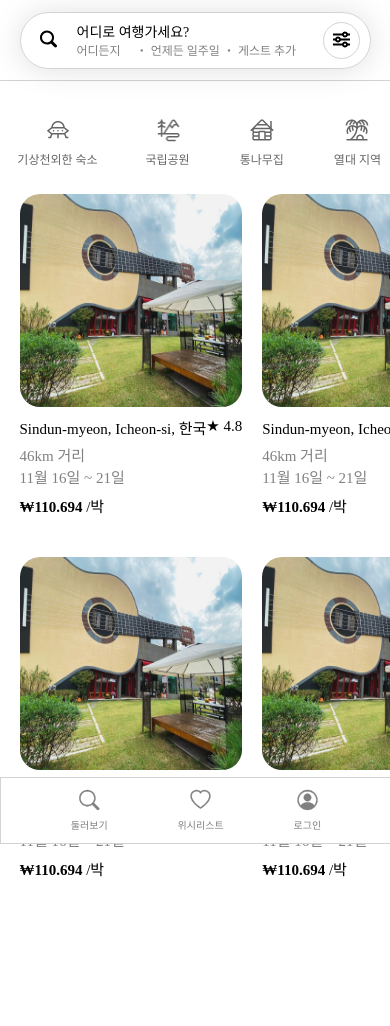
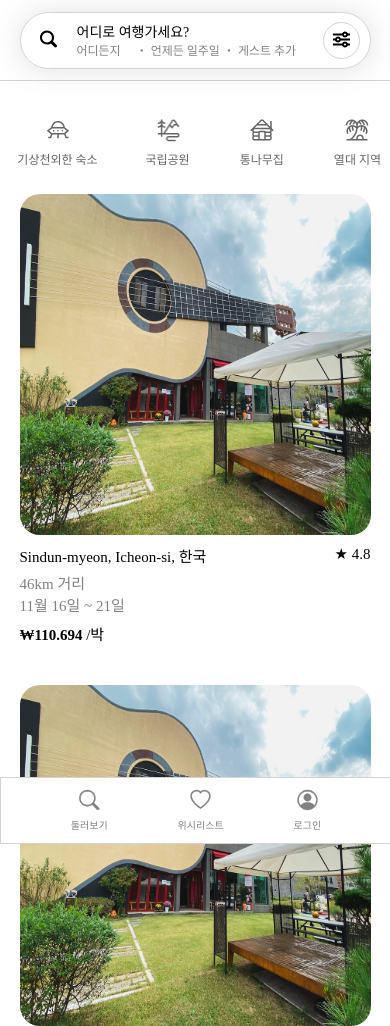
Before and after one commit to ryeongse25/clone-airbnb, a React app: page / in a window 390 px wide. Shown: the top 1026 px of the page. Before the commit the page ends 880 px from the top, so only its background shows below. Built offline with nearby package versions, Linux system fonts and the light colour scheme.

Commit message:
feat: responsive content

```diff
--- a/src/sass/Content.scss
+++ b/src/sass/Content.scss
@@ -1,3 +1,5 @@
+@import '~include-media/dist/include-media';
+
 .content {
 
     .container {
@@ -8,6 +10,22 @@
             grid-template-columns: 1fr 1fr 1fr 1fr 1fr;
             column-gap: 20px;
             row-gap: 40px;
+
+            @include media('<1606px') {
+                grid-template-columns: 1fr 1fr 1fr 1fr;
+            }
+
+            @include media('<1128px') {
+                grid-template-columns: 1fr 1fr 1fr;
+            }
+
+            @include media('<950px') {
+                grid-template-columns: 1fr 1fr;
+            }
+
+            @include media('<550px') {
+                grid-template-columns: 1fr;
+            }
         }
     }
 }
```
